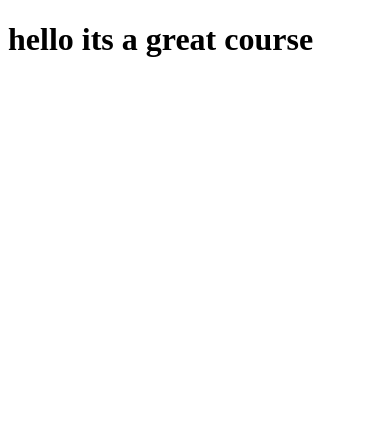
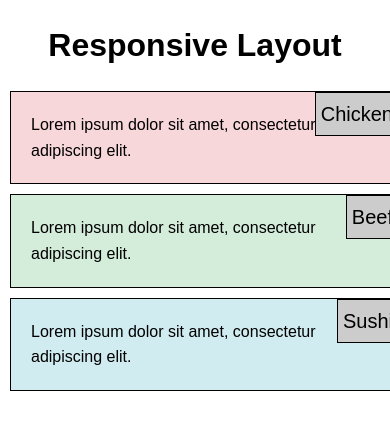
Before and after one commit to llizuska/llizuska.github.io, a plain HTML site: page docs/index.html in a window 390 px wide. Drawn offline with Linux system fonts and the light colour scheme.

Commit message:
Update index.html and styles.css for responsive layout

```diff
--- a/docs/css/styles.css
+++ b/docs/css/styles.css
@@ -0,0 +1,70 @@
+* {
+    margin: 0;
+    padding: 0;
+    box-sizing: border-box;
+}
+
+/* Basic styling */
+body {
+    font-family: Arial, sans-serif;
+    line-height: 1.6;
+}
+
+header {
+    text-align: center;
+    margin: 20px 0;
+}
+
+.section {
+    border: 1px solid black;
+    padding: 20px;
+    margin: 10px;
+    position: relative;
+}
+
+.section-title {
+    position: absolute;
+    top: 0;
+    right: 0;
+    background-color: #ccc;
+    padding: 5px;
+    border: 1px solid black;
+    font-size: 1.25em;
+}
+
+/* Responsive layout */
+@media (min-width: 992px) {
+    .section {
+        float: left;
+        width: 32%;
+    }
+}
+
+@media (min-width: 768px) and (max-width: 991px) {
+    .section {
+        width: 48%;
+        float: left;
+    }
+    .section:nth-child(3) {
+        width: 100%;
+    }
+}
+
+@media (max-width: 767px) {
+    .section {
+        width: 100%;
+    }
+}
+
+/* Colors for sections */
+.chicken {
+    background-color: #f8d7da;
+}
+
+.beef {
+    background-color: #d4edda;
+}
+
+.sushi {
+    background-color: #d1ecf1;
+}
--- a/docs/index.html
+++ b/docs/index.html
@@ -1,12 +1,26 @@
 <!DOCTYPE html>
-<html>
+<html lang="en">
 <head>
-	<meta charset="utf-8">
-	<meta name="viewport" content="width=device-width, initial-scale=1">
-	<title>hello</title>
+    <meta charset="UTF-8">
+    <meta name="viewport" content="width=device-width, initial-scale=1.0">
+    <title>Responsive Layout</title>
+    <link rel="stylesheet" href="css/styles.css">
 </head>
 <body>
-<h1>hello
-its a great course</h1>
+    <header>
+        <h1>Responsive Layout</h1>
+    </header>
+    <section class="section chicken">
+        <div class="section-title">Chicken</div>
+        <p>Lorem ipsum dolor sit amet, consectetur adipiscing elit.</p>
+    </section>
+    <section class="section beef">
+        <div class="section-title">Beef</div>
+        <p>Lorem ipsum dolor sit amet, consectetur adipiscing elit.</p>
+    </section>
+    <section class="section sushi">
+        <div class="section-title">Sushi</div>
+        <p>Lorem ipsum dolor sit amet, consectetur adipiscing elit.</p>
+    </section>
 </body>
 </html>
```
